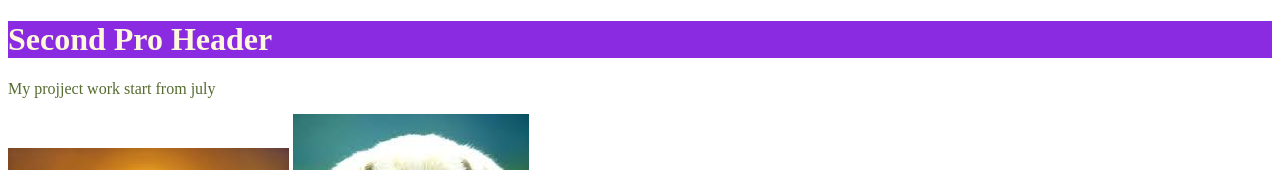
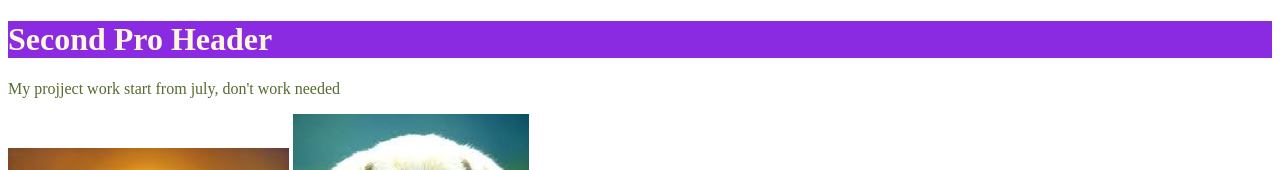
Before and after one commit to MdAbdulKayumKhan/my-second-repo, a plain HTML site: page index.html in a window 1280 px wide. Shown: the top 170 px of the page. Drawn offline with Linux system fonts and the light colour scheme.

Commit message:
commit from main

```diff
--- a/index.html
+++ b/index.html
@@ -9,7 +9,7 @@
 </head>
 <body>
     <h1>Second Pro Header</h1>
-    <p>My projject work start from july</p>
+    <p>My projject work start from july, don't work needed </p>
     <img src="download.jpg" alt="">
     <img src="images.jpg" alt="">
     <hr>
```
